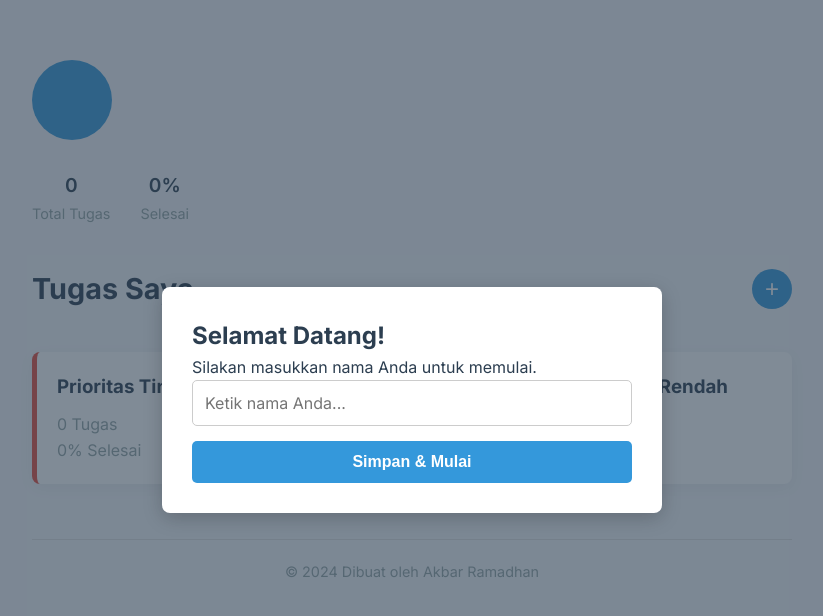
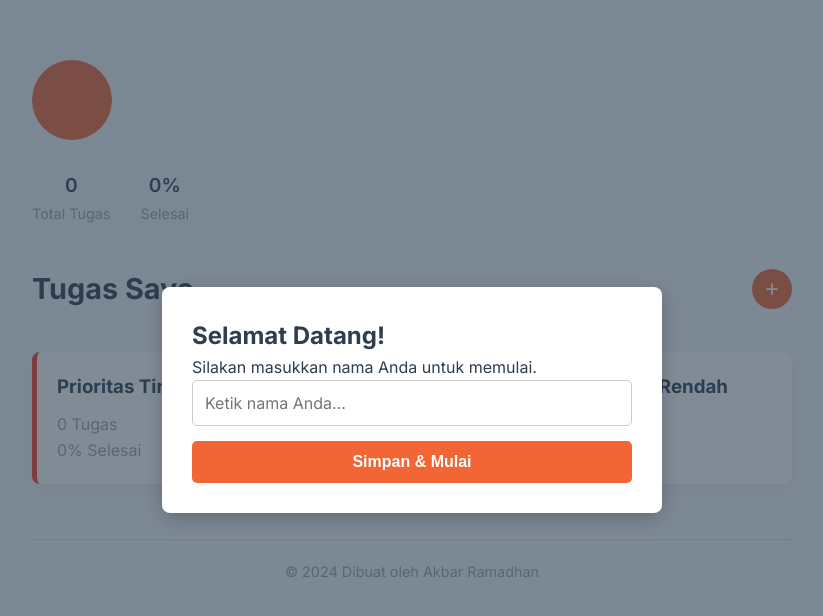
Before and after one commit to akbarmdhnn/IBM-HACKTIV8-Capstone-Project, a plain HTML site: page index.html in a window 1280 px wide. Shown: the whole page, without its empty margins (228-1051 px from the left). Drawn offline with Linux system fonts and the light colour scheme.

Commit message:
Update style.css

```diff
--- a/style.css
+++ b/style.css
@@ -46,7 +46,7 @@ body {
     width: 80px;
     height: 80px;
     border-radius: 50%; /* Membuatnya menjadi lingkaran sempurna */
-    background-color: #3498DB; /* Warna aksen biru */
+    background-color: #f16634; /* Warna aksen biru */
     color: white;
     display: flex;
     align-items: center;
@@ -100,7 +100,7 @@ body {
 }
 
 .add-btn {
-    background-color: #3498DB; /* Warna aksen biru */
+    background-color: #f16634; /* Warna aksen biru */
     color: white;
     border: none;
     border-radius: 50%;
@@ -112,7 +112,7 @@ body {
 }
 
 .add-btn:hover {
-    background-color: #2980B9; /* Warna sedikit lebih gelap saat di-hover */
+    background-color: #d25a2e; /* Warna sedikit lebih gelap saat di-hover */
 }
 
 .category-card {
@@ -132,7 +132,7 @@ body {
 }
 
 /* Memberi warna spesifik pada garis kiri setiap kartu */
-#high-priority-card { border-color: #E74C3C; }
+#high-priority-card { border-color: #ff3923; }
 #medium-priority-card { border-color: #F1C40F; }
 #low-priority-card { border-color: #95A5A6; }
 
@@ -207,13 +207,13 @@ body {
 }
 
 .modal-content button[type="submit"] {
-    background-color: #3498DB;
+    background-color: #f16634;
     color: white;
     flex-grow: 1; /* Agar tombol submit bisa mengisi ruang jika ada tombol lain di sebelahnya */
 }
 
 .modal-content button[type="submit"]:hover {
-    background-color: #2980B9;
+    background-color: #d25a2e;
 }
 
 .close-btn {
@@ -337,8 +337,8 @@ body {
 }
 
 .task-item.completed .complete-btn {
-    background-color: #3498DB;
-    border-color: #3498DB;
+    background-color: #2fbd40;
+    border-color: #2fbd40;
 }
 
 .task-item-actions button {
```
